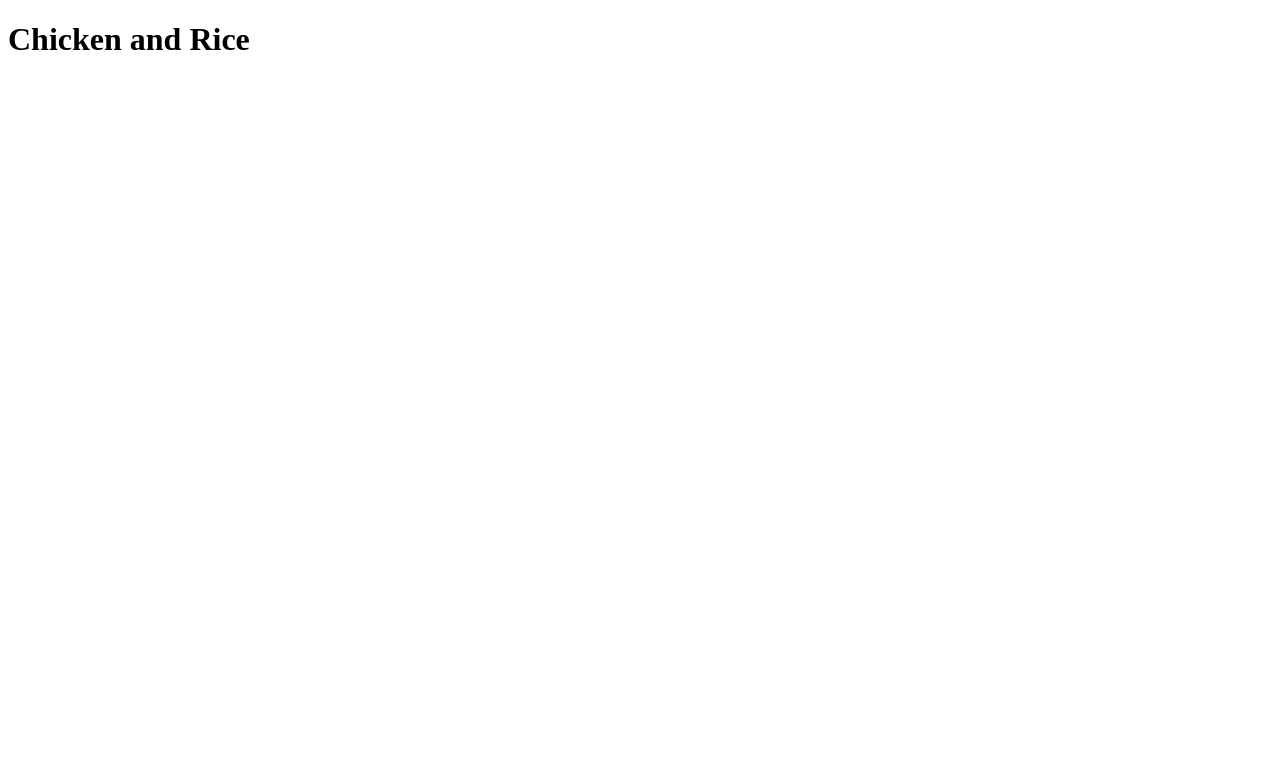
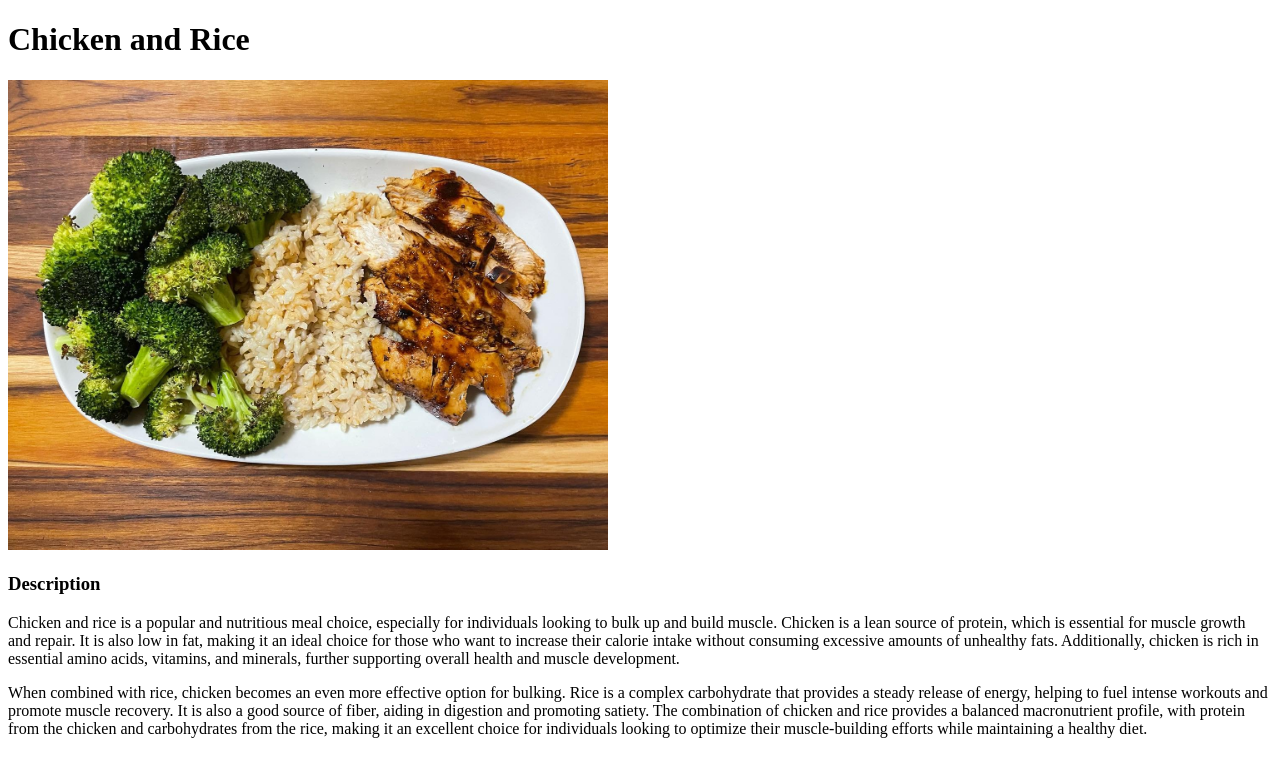
Before and after one commit to Abd-Qadeer/odin-recipes, a plain HTML site: page recipes/chicken-and-rice.html in a window 1280 px wide. Drawn offline with Linux system fonts and the light colour scheme.

Commit message:
Add image to file with attribute and description
alt attribute makes page accessible for those with visual impairment.

```diff
--- a/recipes/chicken-and-rice.html
+++ b/recipes/chicken-and-rice.html
@@ -10,6 +10,12 @@
 
     <body>
         <h1>Chicken and Rice</h1>
+        <img src="./../images/chicken-and-rice-121.jpg" alt=" A white plate on top of a wooden table, on the white plate there is cooked chicken on the right side of the plate and on the left is broccoli and in the middle of the plate is white rice." width="600">
+
+        <h3>Description</h3>
+        <p>Chicken and rice is a popular and nutritious meal choice, especially for individuals looking to bulk up and build muscle. Chicken is a lean source of protein, which is essential for muscle growth and repair. It is also low in fat, making it an ideal choice for those who want to increase their calorie intake without consuming excessive amounts of unhealthy fats. Additionally, chicken is rich in essential amino acids, vitamins, and minerals, further supporting overall health and muscle development.</p>
+
+        <p>When combined with rice, chicken becomes an even more effective option for bulking. Rice is a complex carbohydrate that provides a steady release of energy, helping to fuel intense workouts and promote muscle recovery. It is also a good source of fiber, aiding in digestion and promoting satiety. The combination of chicken and rice provides a balanced macronutrient profile, with protein from the chicken and carbohydrates from the rice, making it an excellent choice for individuals looking to optimize their muscle-building efforts while maintaining a healthy diet.</p>
 
 
     </body>
```
Also changed, not shown: images/chicken-and-rice-121.jpg (added).
